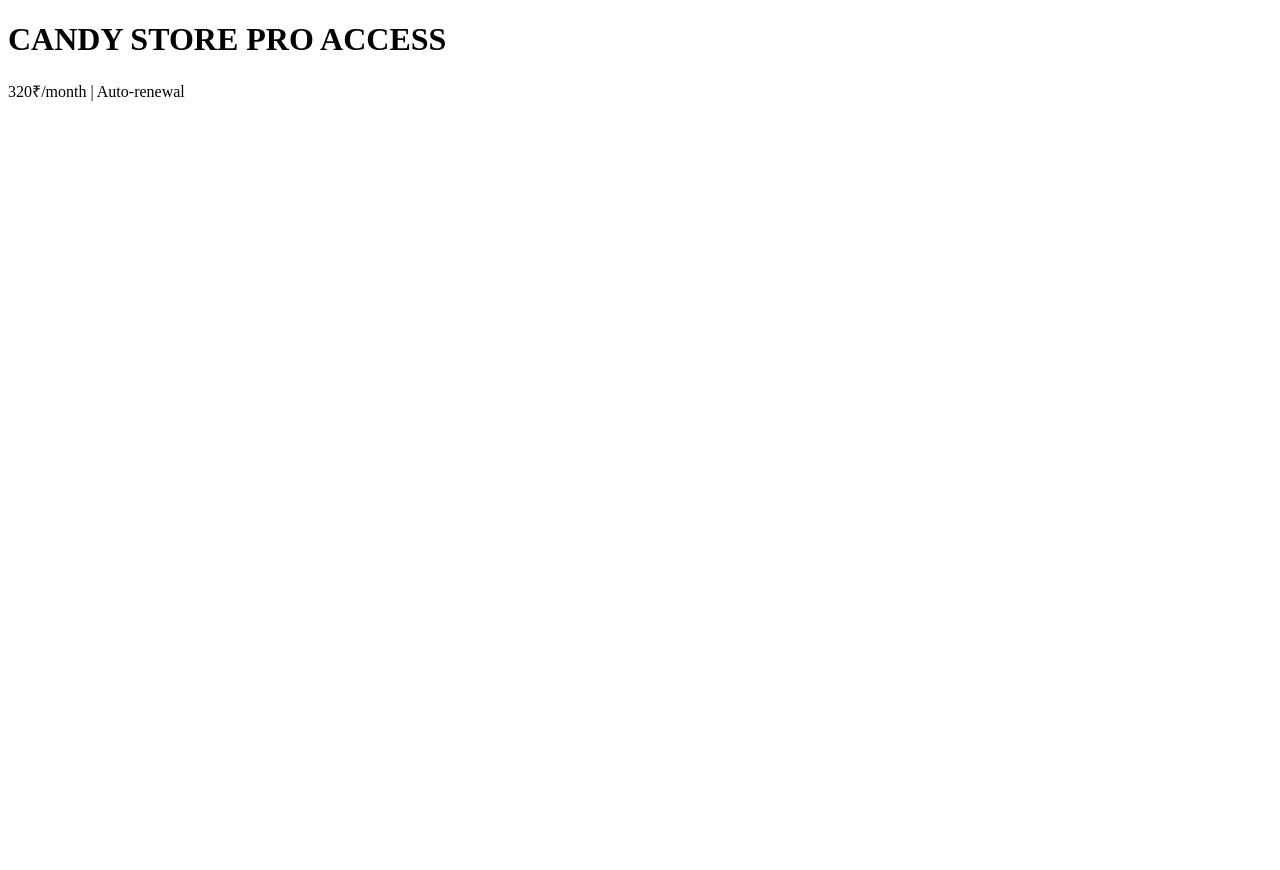
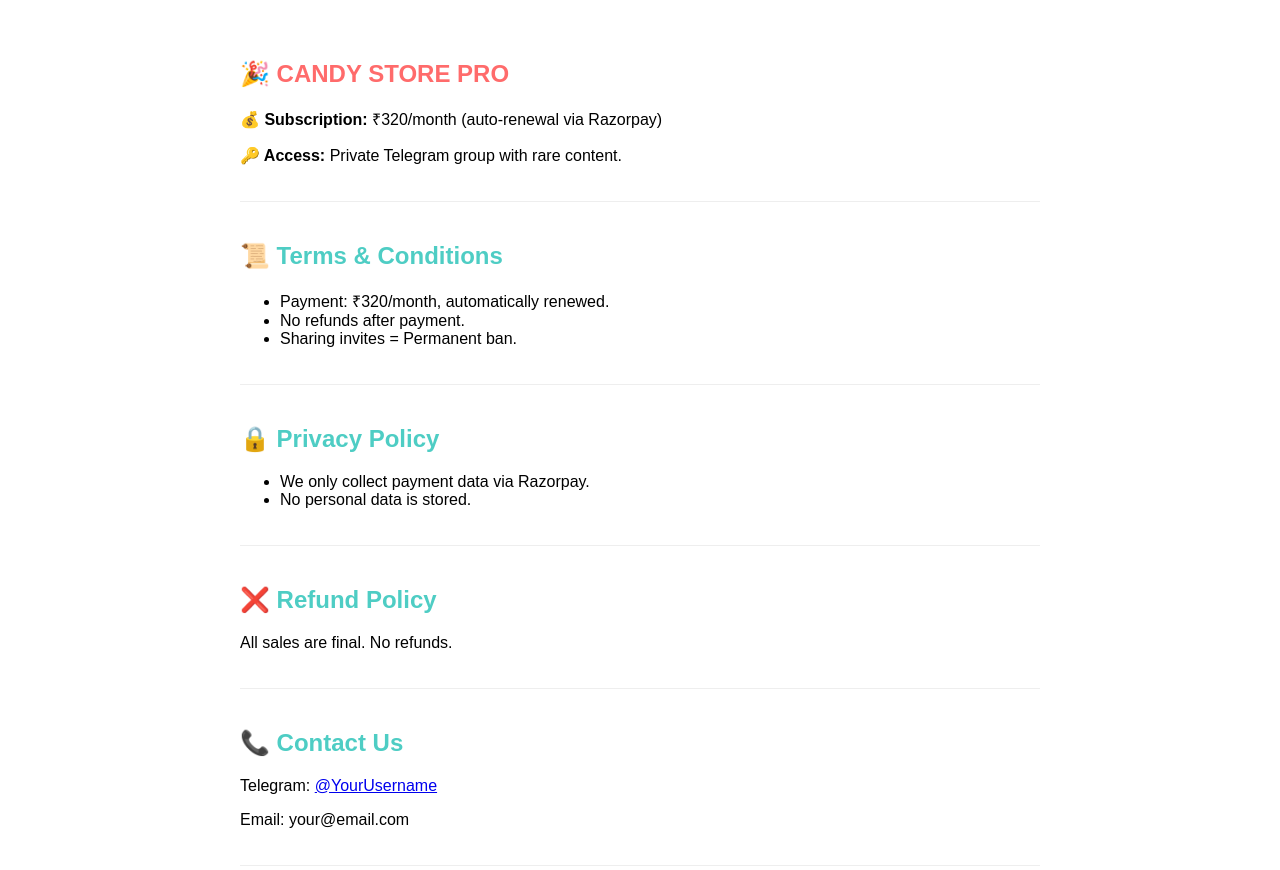
Before and after one commit to JM6660/candystore.github.com, a plain HTML site: page index.html in a window 1280 px wide. Before the commit the page ends 800 px from the top, so only its background shows below. Drawn offline with Linux system fonts and the light colour scheme.

Commit message:
index.html

```diff
--- a/index.html
+++ b/index.html
@@ -1,10 +1,52 @@
 <!DOCTYPE html>
 <html>
 <head>
-    <title>CANDY STORE PRO ACCESS</title>
+    <title>CANDY STORE PRO</title>
+    <style>
+        body { font-family: Arial; max-width: 800px; margin: 0 auto; padding: 20px; }
+        section { margin: 40px 0; border-bottom: 1px solid #eee; padding-bottom: 20px; }
+        h1 { color: #ff6b6b; }
+        h2 { color: #4ecdc4; }
+    </style>
 </head>
 <body>
-    <h1>CANDY STORE PRO ACCESS</h1>
-    <p>320₹/month | Auto-renewal</p>
+    <!-- 1. HEADER (SUBSCRIPTION) -->
+    <section>
+        <h1>🎉 CANDY STORE PRO</h1>
+        <p><strong>💰 Subscription:</strong> ₹320/month (auto-renewal via Razorpay)</p>
+        <p><strong>🔑 Access:</strong> Private Telegram group with rare content.</p>
+    </section>
+
+    <!-- 2. TERMS & CONDITIONS -->
+    <section>
+        <h2>📜 Terms & Conditions</h2>
+        <ul>
+            <li>Payment: ₹320/month, automatically renewed.</li>
+            <li>No refunds after payment.</li>
+            <li>Sharing invites = Permanent ban.</li>
+        </ul>
+    </section>
+
+    <!-- 3. PRIVACY POLICY -->
+    <section>
+        <h2>🔒 Privacy Policy</h2>
+        <ul>
+            <li>We only collect payment data via Razorpay.</li>
+            <li>No personal data is stored.</li>
+        </ul>
+    </section>
+
+    <!-- 4. REFUND POLICY -->
+    <section>
+        <h2>❌ Refund Policy</h2>
+        <p>All sales are final. No refunds.</p>
+    </section>
+
+    <!-- 5. CONTACT -->
+    <section>
+        <h2>📞 Contact Us</h2>
+        <p>Telegram: <a href="https://t.me/Candid_Pro">@YourUsername</a></p>
+        <p>Email: your@email.com</p>
+    </section>
 </body>
-</html>
+        </html>
```
